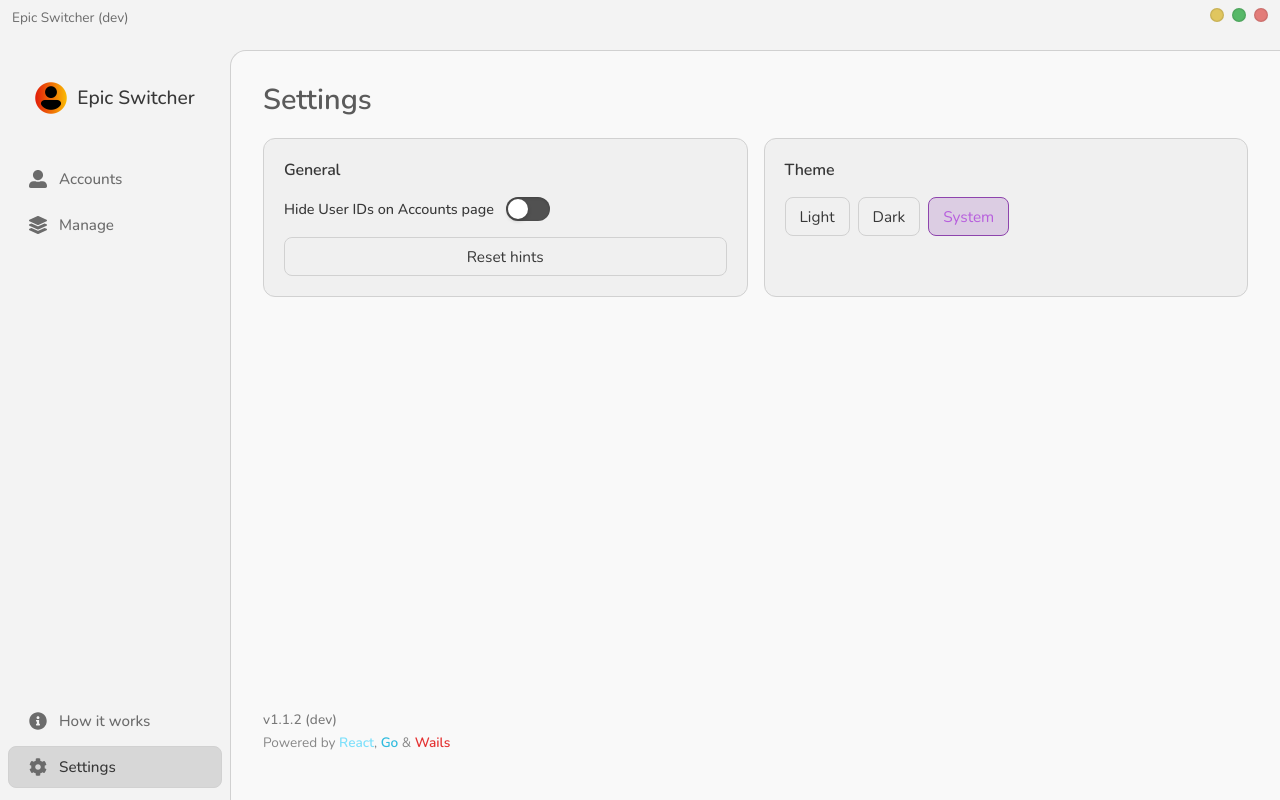
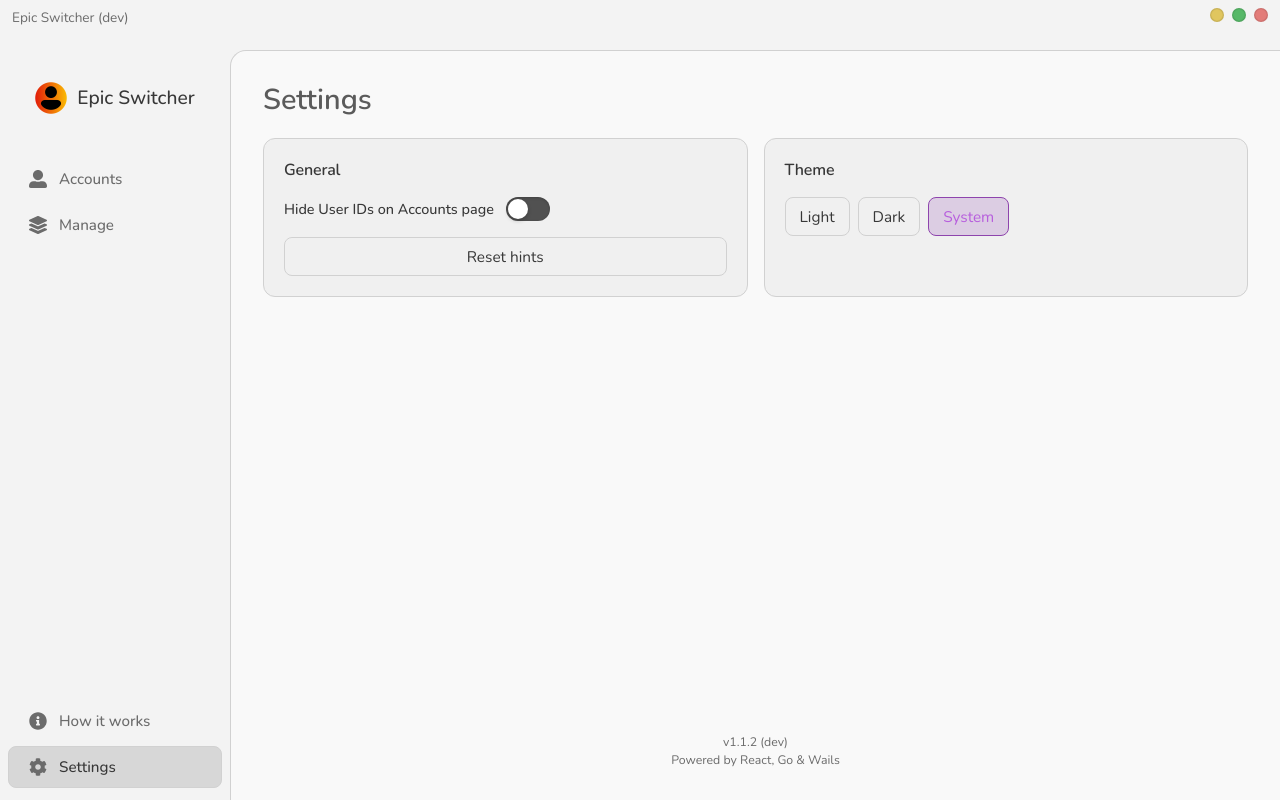
Before and after one commit to symonxdd/epic-switcher, a React (Vite) app in the folder frontend/: page /settings in a window 1280 px wide. Built offline with nearby package versions, Linux system fonts and the light colour scheme.

Commit message:
Improve footer styling and text selection in UI

```diff
--- a/frontend/src/components/AccountRow.module.css
+++ b/frontend/src/components/AccountRow.module.css
@@ -98,6 +98,9 @@
   white-space: nowrap;
   overflow: hidden;
   text-overflow: ellipsis;
+  user-select: text;
+  -webkit-user-select: text;
+  cursor: text;
 }
 
 .metaLine {
@@ -106,6 +109,9 @@
   white-space: nowrap;
   overflow: hidden;
   text-overflow: ellipsis;
+  user-select: text;
+  -webkit-user-select: text;
+  cursor: text;
 }
 
 /* ---- Actions ---- */
--- a/frontend/src/pages/Settings.jsx
+++ b/frontend/src/pages/Settings.jsx
@@ -174,9 +174,7 @@ function Settings() {
         </div>
 
         <div className={styles.footerBottom}>
-          Powered by <span className={styles.reactText}>React</span>,{" "}
-          <span className={styles.goText}>Go</span> &{" "}
-          <span className={styles.wailsText}>Wails</span>
+          Powered by React, Go & Wails
         </div>
       </div>
     </div>
--- a/frontend/src/pages/Settings.module.css
+++ b/frontend/src/pages/Settings.module.css
@@ -225,36 +225,19 @@
 /* --- Footer Section --- */
 .appFooter {
   margin-top: auto;
-  padding: 20px 0 16px;
-  font-size: 0.85rem;
-  color: var(--text-secondary);
+  padding: 20px 0 0;
   display: flex;
   flex-direction: column;
-  gap: 4px;
+  align-items: center;
+  justify-content: flex-end;
+  gap: 2px;
 }
 
-.footerTop {
-  font-weight: 500;
-  opacity: 0.9;
-  letter-spacing: 0.01em;
+.footerTop,
+.footerBottom {
+  font-size: 0.77rem;
+  color: var(--text-secondary);
+  font-weight: 400;
+  opacity: 1;
+  letter-spacing: normal;
 }
-
-.footerBottom {
-  font-weight: 400;
-  opacity: 0.8;
-}
-
-.reactText {
-  color: #61dafb;
-  font-weight: 600;
-}
-
-.goText {
-  color: #00add8;
-  font-weight: 600;
-}
-
-.wailsText {
-  color: #df0000;
-  font-weight: 600;
-}
```
